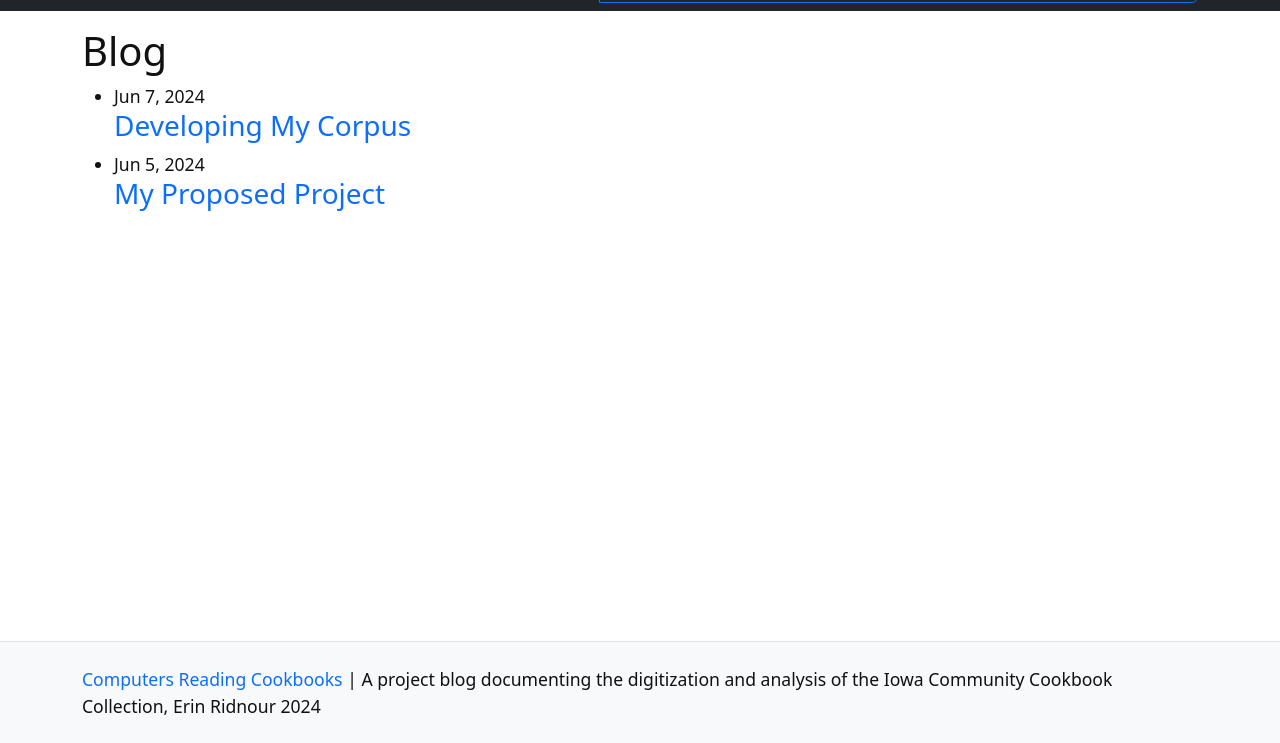
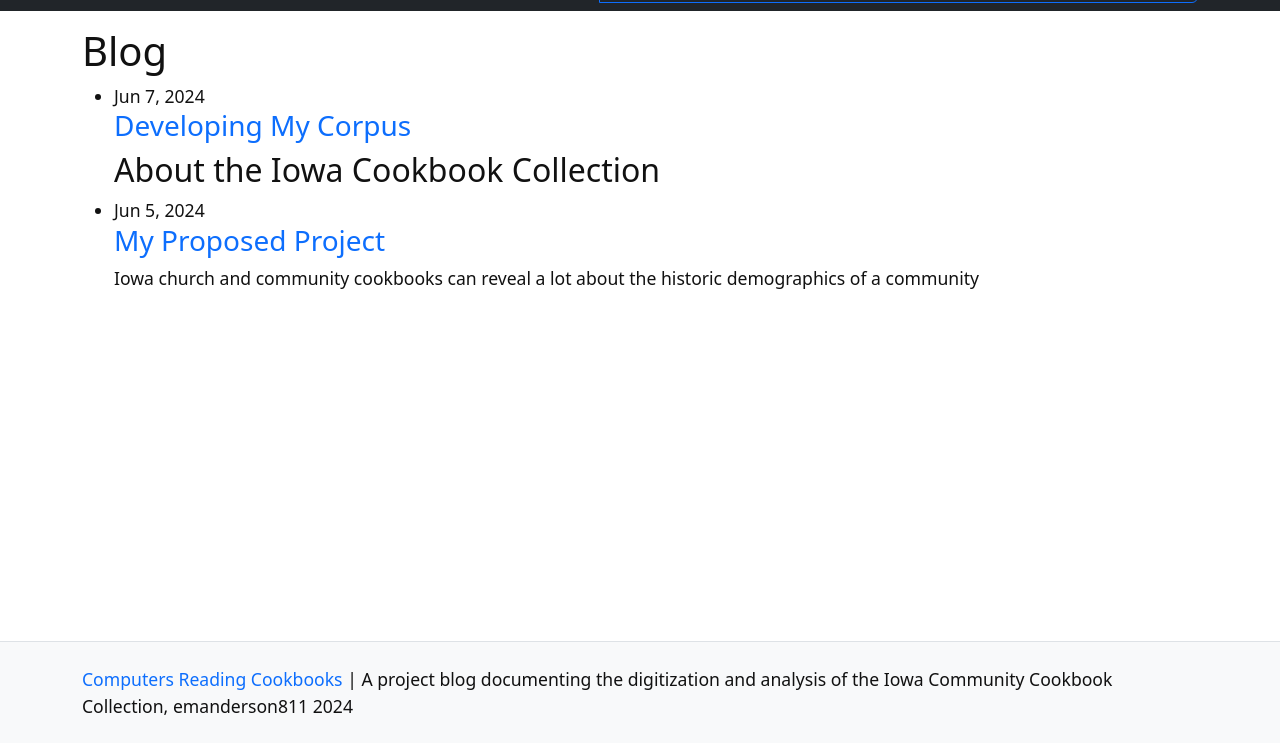
Before and after one commit to emanderson811/computers-reading-cookbooks, a Jekyll site: the page built from pages/blog.md, in a window 1280 px wide, cut to the strip 157-900 px from the top of the page. Built offline with Jekyll 4.4.1, drawn with Linux system fonts in a browser that asks for light colours; part of the change alters nothing that is shown.

```diff
--- a/_config.yml
+++ b/_config.yml
@@ -12,7 +12,7 @@
 title: Computers Reading Cookbooks
 description: "A project blog documenting the digitization and analysis of the Iowa Community Cookbook Collection"
 year: 2024
-author: Erin Ridnour
+author: emanderson811
 # add search box to navbar, true/false
 search: true
 
@@ -31,18 +31,6 @@ baseurl: /computers-reading-cookbooks
 # location of code, the full url to your github repository
 source-code: https://github.com/emanderson811/computers-reading-cookbooks
 
-# Collections
-collections:
-  blog:
-    output: true
-
-# Set Defaults
-defaults:
-  - scope:
-      path: ""
-      type: "blog"
-    values:
-      layout: "blog"
 ##########
 # GOOGLE ANALYTICS [optional!]
 #
@@ -62,12 +50,12 @@ google-analytics-id:
 #
 # Defaults to simplify front matter,
 # all files in the "pages" folder will be output at root of site
-defaults:
-  - scope:
-      path: "pages"
-    values:
-      layout: page
-      permalink: /:basename:output_ext
-
+#defaults:
+  #- scope:
+   #   path: "pages"
+   # values:
+    #  layout: page
+   #   permalink: /:basename:output_ext
+show_excerpts: true
 # ignore stuff
 exclude: [docs/, Rakefile, README.md, LICENSE]
```
